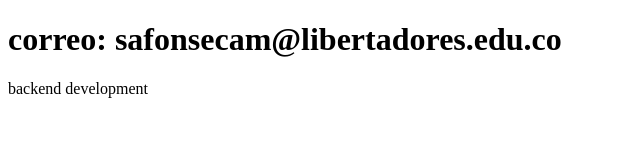
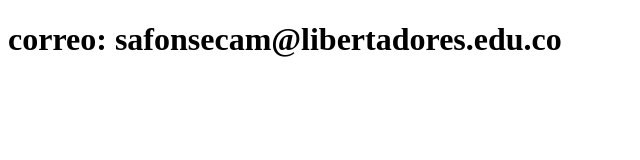
Before and after one commit to INGsebas14/sistema-de-registro, a plain HTML site: page contacto.html in a window 1280 px wide. Shown: the whole page, without its empty margins (0-640 px from the left). Drawn offline with Linux system fonts and the light colour scheme.

Commit message:
ningun cambio

```diff
--- a/contacto.html
+++ b/contacto.html
@@ -7,6 +7,5 @@
 </head>
 <body>
     <h1>correo: safonsecam@libertadores.edu.co</h1>
-    <p>backend development</p>
 </body>
 </html>
```
